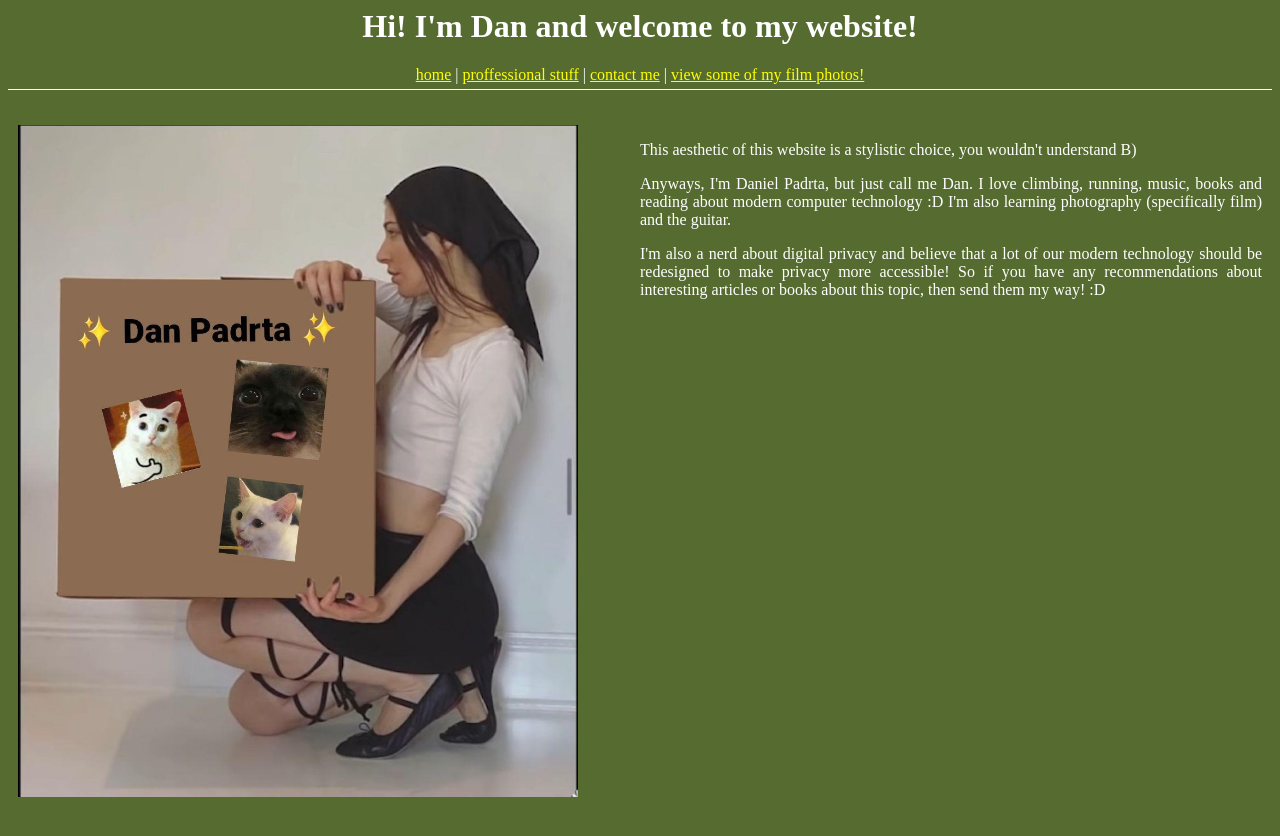
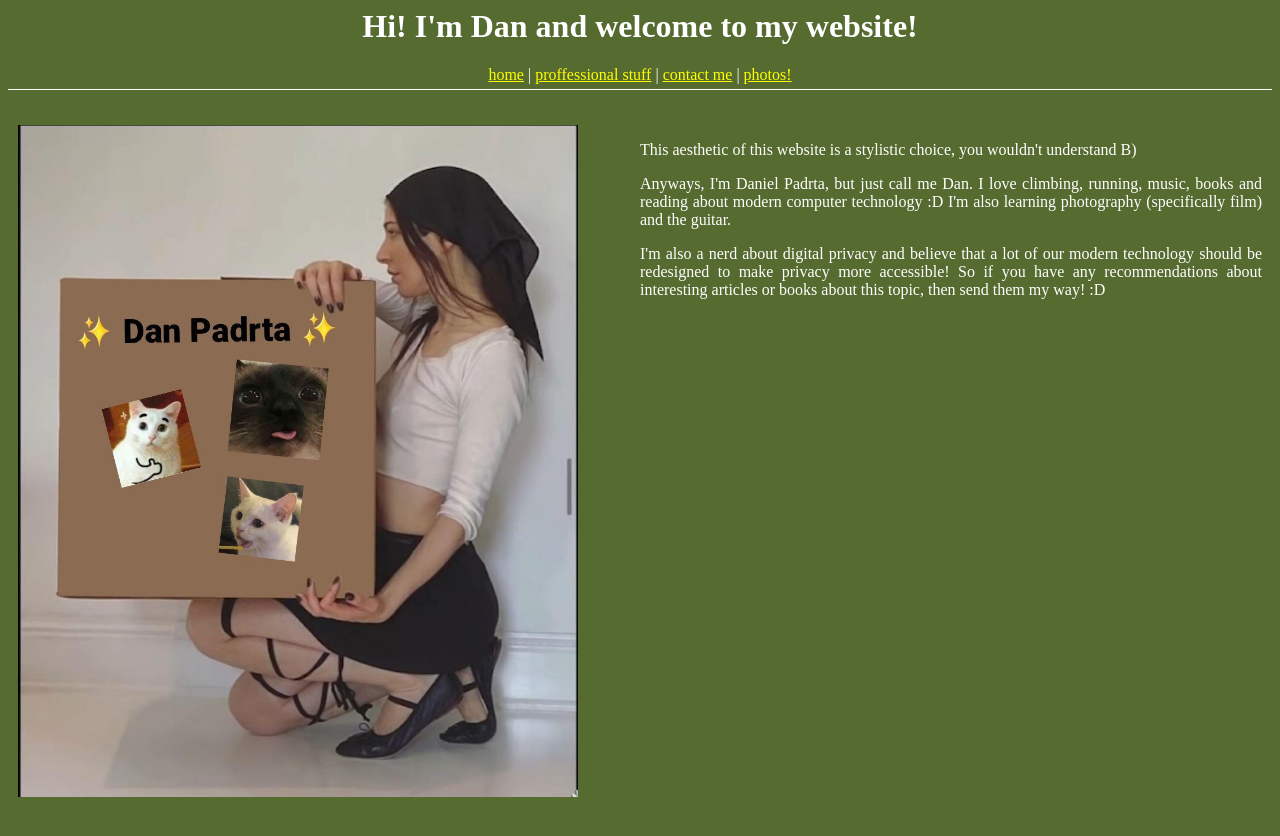
Before and after one commit to danpadcz/danpadcz.github.io, a Jekyll site: the page built from index.html, in a window 1280 px wide. Shown: the top 836 px of the page. Built offline with Jekyll 4.4.1, drawn with Linux system fonts in a browser that asks for light colours.

Commit message:
Change photo header link

```diff
--- a/_layouts/ilikegreen.html
+++ b/_layouts/ilikegreen.html
@@ -13,7 +13,7 @@
             <a href="/index.html">home</a> |
             <a href="/imsoprofessional.html">proffessional stuff</a> |
             <a href="/contactmeee.html">contact me</a> |
-            <a href="/photos.html">view some of my film photos!</a>
+            <a href="/photos.html">photos!</a>
         </nav>
     </header>
     <div style="padding: 10px;">
```
